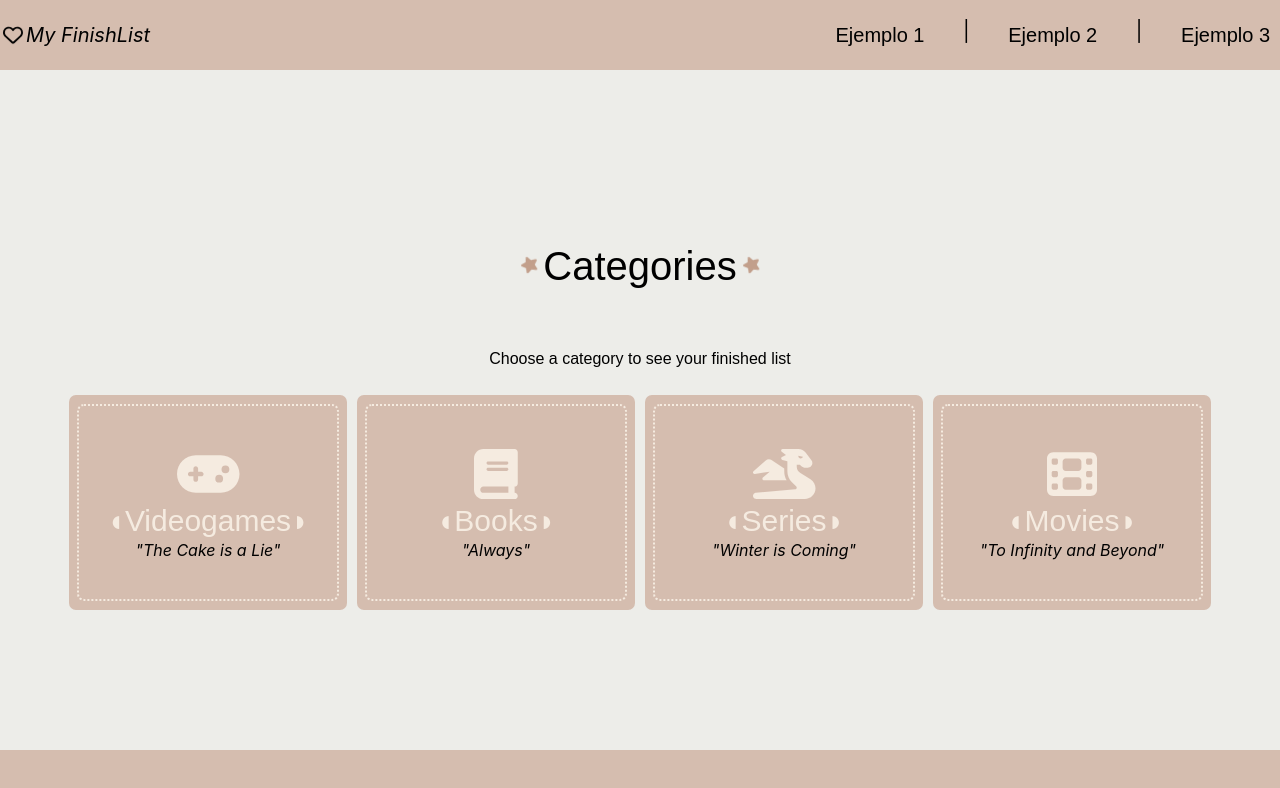
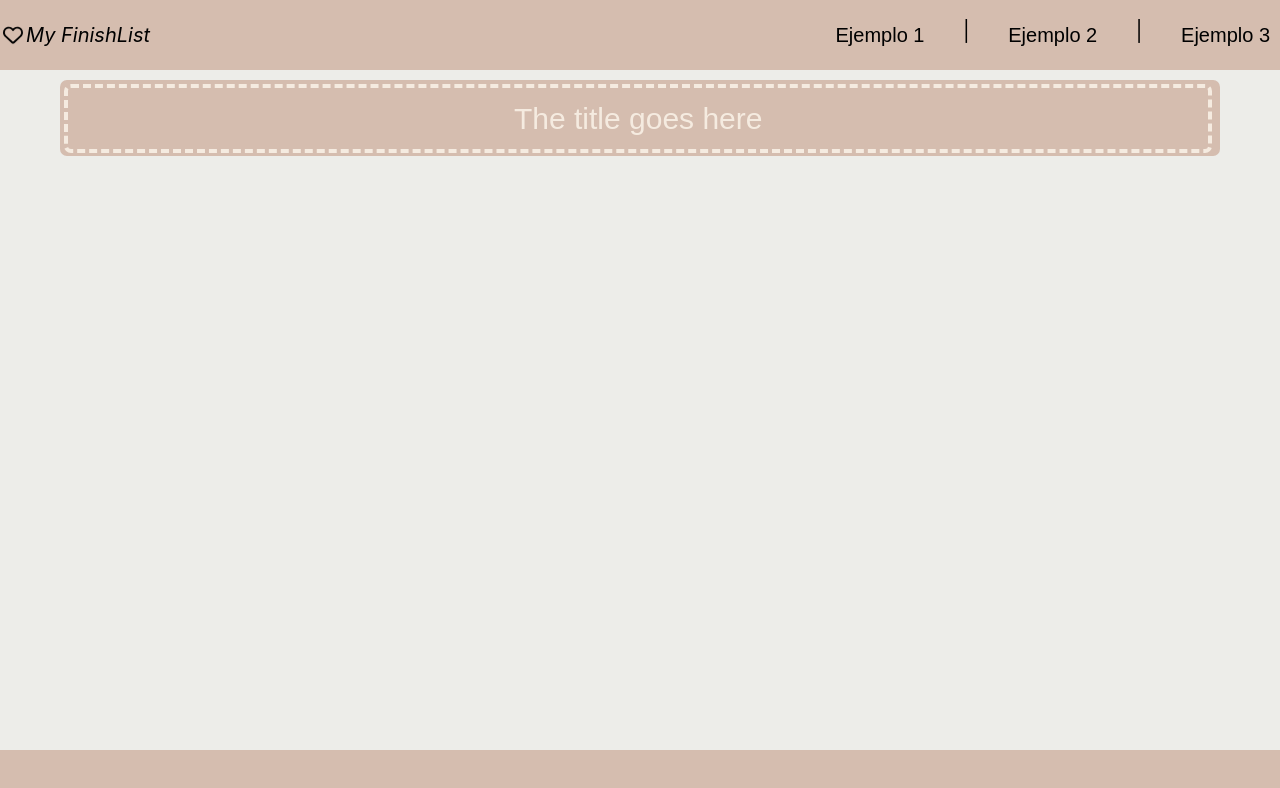
Before and after one commit to guadamiranda/applistados, a React (Create React App) app: page / in a window 1280 px wide. Shown: the top 788 px of the page. Built offline with nearby package versions, Linux system fonts and the light colour scheme.

Commit message:
List page added

```diff
--- a/src/App.js
+++ b/src/App.js
@@ -1,4 +1,5 @@
 import { HomePage } from '../src/pages/Home/HomePage'
+import { ListPage } from './pages/ListPage/ListPage';
 import { Header } from '../src/components/Header/header'
 import { Footer } from '../src/components/Footer/footer'
 
@@ -6,7 +7,7 @@ function App() {
   return (
     <div className="App">
       <Header/>
-      <HomePage/>
+      <ListPage/>
       <Footer/>
     </div>
   );
--- /dev/null
+++ b/src/pages/ListPage/ListPage.jsx
@@ -0,0 +1,11 @@
+import './listPageStyle.css'
+
+export const ListPage = (props) => {
+    return  <div className='listContainer'>
+                <div className='titleList'>
+                    <div className='anotherCardInsideCard'>
+                        <h3>The title goes here</h3>
+                    </div>
+                </div>
+            </div>
+}
--- /dev/null
+++ b/src/pages/ListPage/listPageStyle.css
@@ -0,0 +1,35 @@
+
+.listContainer {
+    height: calc(100vh - 120px);
+    background-color: #EDEDE9;
+    display: flex;
+    justify-content: center;
+}
+
+.titleList {
+    background-color: #D5BDAF;
+    height: 10%;
+    width: 90%;
+    margin: 10px;
+    border-radius: 7px;
+    padding: 4px;
+}
+
+.anotherCardInsideCard {
+    align-items: center;
+    background-color: #D5BDAF;
+    border-radius: 7px;
+    border: 4px dashed #F5EBE0;
+    display: flex;
+    flex-direction: column;
+    justify-content: center;
+    height: 90%;
+    width: 99%;
+}
+
+.anotherCardInsideCard h3 {
+    font-family: Century Gothic,CenturyGothic,AppleGothic,sans-serif;
+    color: #F5EBE0;
+    font-size:30px;
+    font-weight: normal;
+}
```
